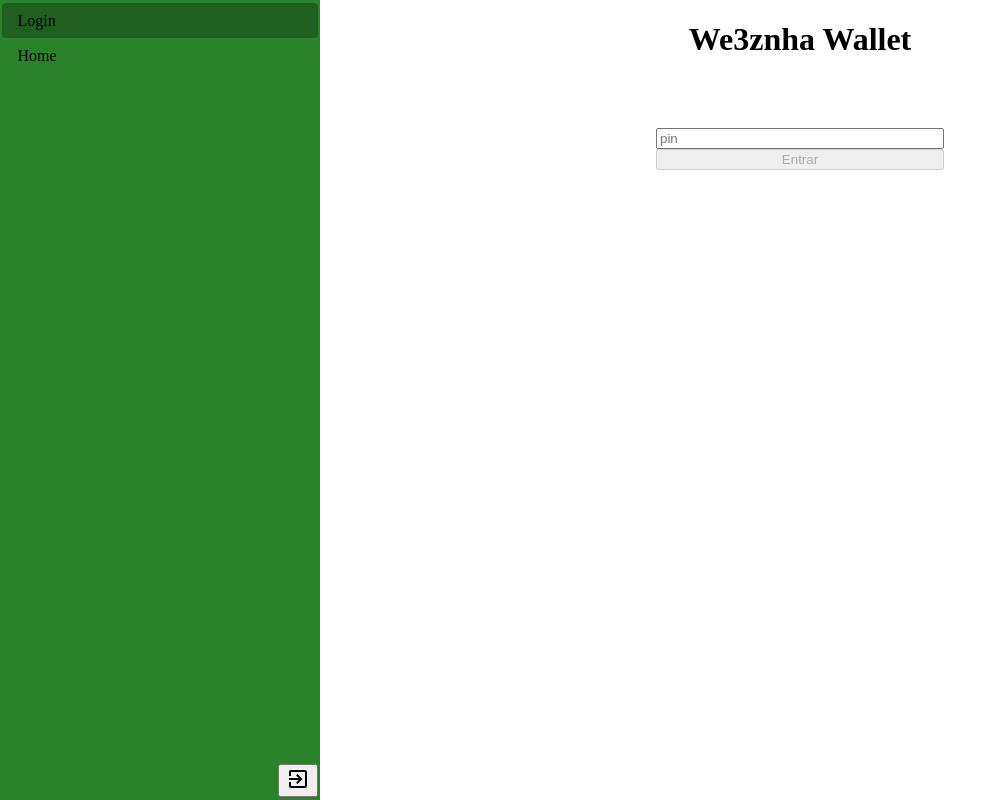
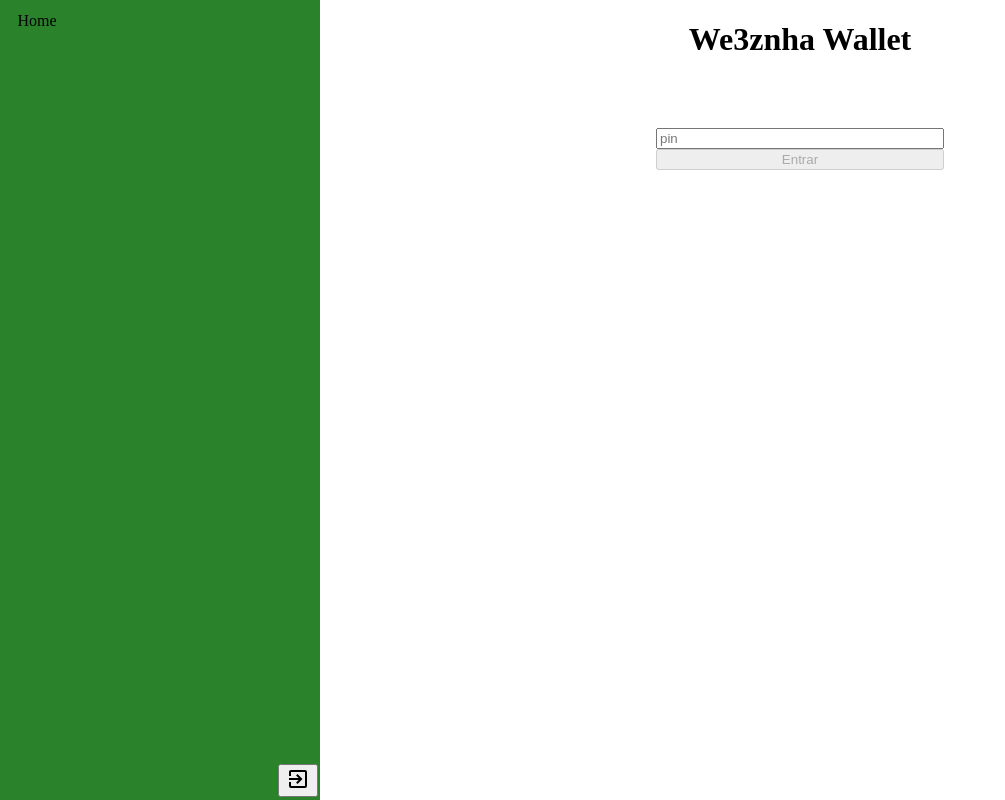
Before and after one commit to AllWKA/we3znhawallet, a Vue app: page / in a window 1280 px wide. Shown: the whole page, without its empty margins (0-1005 px from the left). Built offline with nearby package versions, Linux system fonts and the light colour scheme; no server answers.

Commit message:
remove navigation to login view: #50

```diff
--- a/src/components/menu-nav-bar/MenuNavBar.vue
+++ b/src/components/menu-nav-bar/MenuNavBar.vue
@@ -1,7 +1,6 @@
 <template>
   <div class="sidebar">
     <div class="menu-navigation">
-      <MenuNavBarLink to="/" name="Login"/>
       <MenuNavBarLink to="/home" name="Home"/>
     </div>
 
```
